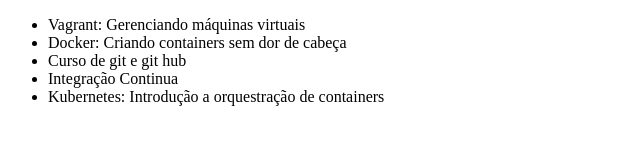
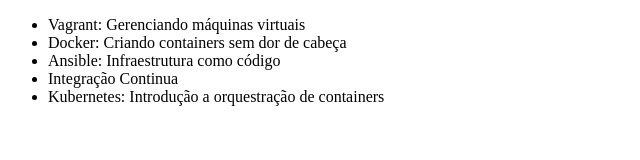
Before and after one commit to 92renato/curso-alura, a plain HTML site: page index.html in a window 1280 px wide. Shown: the whole page, without its empty margins (0-640 px from the left). Drawn offline with Linux system fonts and the light colour scheme.

Commit message:
Alterando o nome do curso de Ansible

```diff
--- a/index.html
+++ b/index.html
@@ -8,7 +8,7 @@
     <ul>
         <li>Vagrant: Gerenciando máquinas virtuais</li>
         <li>Docker: Criando containers sem dor de cabeça</li>
-        <li>Curso de git e git hub</li>
+        <li>Ansible: Infraestrutura como código</li>
         <li>Integração Continua</li>
         <li>Kubernetes: Introdução a orquestração de containers</li>
     </ul>
```
